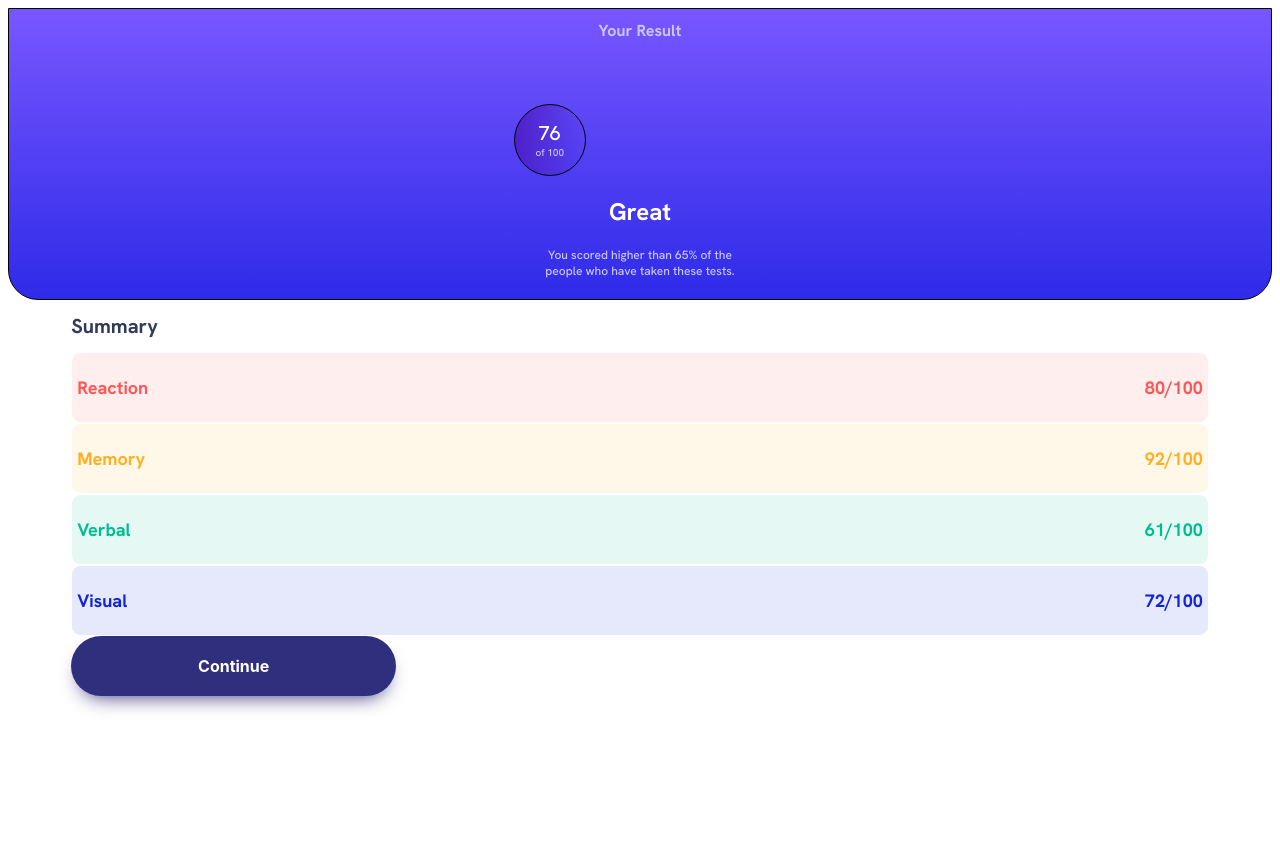
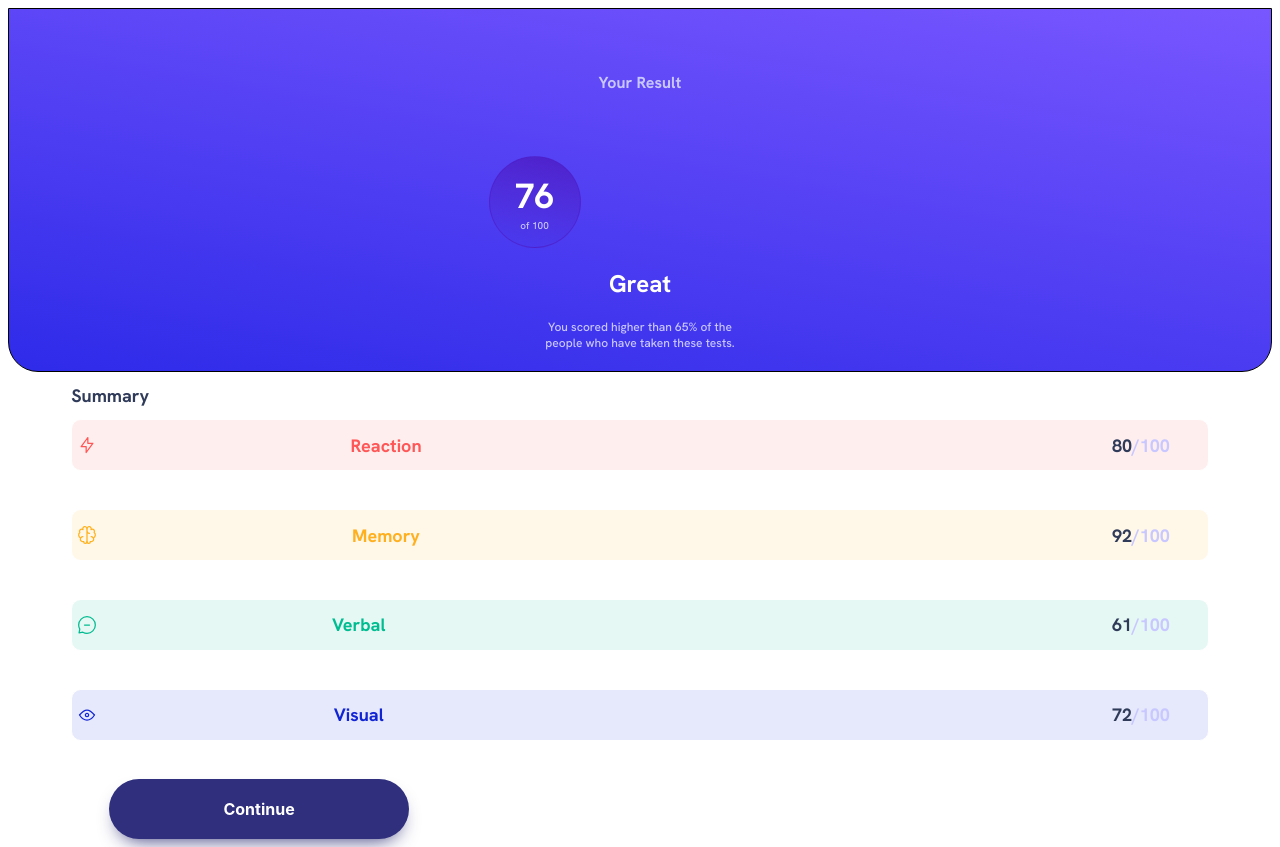
Before and after one commit to PaulMargueritteOclockStudent/Challenge_ResultSummaryContent, a plain HTML site: page index.html in a window 1280 px wide. Before the commit the page ends 800 px from the top, so only its background shows below. Drawn offline with Linux system fonts and the light colour scheme.

Commit message:
Grosses maj font etc...
Reste plus que le spacing pour le bouton a finir

```diff
--- a/index.html
+++ b/index.html
@@ -40,16 +40,16 @@
         </h1>
 
         <div class="red">
-            <p>Reaction</p> <p><span class="quatrevingt">80</span>/100</p>
+            <img src="results-summary-component-main/results-summary-component-main/assets/images/icon-reaction.svg"><h1>Reaction</h1><p><span>80</span>/100</p>
         </div>
         <div class="yellow">
-            <p>Memory</p> <p><span>92</span>/100</p>
+            <img src="results-summary-component-main/results-summary-component-main/assets/images/icon-memory.svg"><h1>Memory</h1><p><span class="first">92</span>/100</p>
         </div>
         <div class="green">
-            <p>Verbal</p> <p><span>61</span>/100</p>
+            <img src="results-summary-component-main/results-summary-component-main/assets/images/icon-verbal.svg"><h1>Verbal</h1><p><span class="first">61</span>/100</p>
         </div>
         <div class="blue">
-            <p>Visual</p> <p><span>72</span>/100</p>
+            <img src="results-summary-component-main/results-summary-component-main/assets/images/icon-visual.svg"><h1>Visual</h1><p><span class="first">72</span>/100</p>
         </div>
 
         <button class="button-34" role="button">Continue</button>
--- a/style.css
+++ b/style.css
@@ -3,7 +3,7 @@
 }
 
 .partietop {
-    background: linear-gradient(180deg, hsl(252, 100%, 67%), hsla(241, 81%, 54%));
+    background: linear-gradient(190deg, hsl(252, 100%, 67%), hsl(241, 81%, 54%));
     border: 1px solid ;
     border-bottom-left-radius: 30px;
     border-bottom-right-radius: 30px;
@@ -13,25 +13,30 @@
 .top {
     color: hsl(241, 100%, 89%);
     font-size: 8px;
+    margin-top: 5%;
 }
 
 .partietop-rond {
-    background: linear-gradient(90deg, hsla(256, 72%, 46%, 1), hsla(241, 72%, 46%, 0));
-    border: 1px solid ;
-    width: 70px;
-    height: 70px;
-    border-radius: 40px;
+    background: linear-gradient(190deg, hsla(256, 72%, 46%, 1), hsla(241, 72%, 46%, 0));
+    border: 1px solid hsla(256, 72%, 46%, 0.75);
+    width: 90px;
+    height: 90px;
+    border-radius: 60px;
     display: flex;
     align-items: center;
     justify-content: center;
-    margin-left: 40%;
+    margin-left: 38%;
     margin-top: 5%;
-
+    font-size: 18px;
 }
 
+.partietop-rond p {
+    color: hsl(241, 100%, 89%);
+}
 .numbertop {
     color: hsl(0, 0%, 100%);
-    font-size: 20px;
+    font-size: 35px;
+    font-weight: 700;
 }
 
 .suitenumber {
@@ -50,14 +55,19 @@
 }
 
 .partiebottom h1{
-    font-size: 20px;
+    font-size: 18px;
     margin-left: 5%;
     color: hsl(224, 30%, 27%);
+}
 
+.partiebottom span {
+    color: hsl(224, 30%, 27%);
 }
 
 .red {
     display: flex;
+    text-align: center;
+    align-items: center;
     justify-content: space-between;
     border-radius: 10px;
     border: 1px solid white;
@@ -68,11 +78,24 @@
     color: hsl(0, 100%, 67%);
     margin-left: 5%;
     margin-right: 5%;
+    padding-right: 3%;
+    margin-bottom: 3%;
+    height: 40px;
 }
 
+.red p {
+    color: hsl(241, 100%, 89%);
+}
+
+.red h1 {
+    color: hsl(0, 100%, 67%);
+    margin-right: 45%;
+}
 
 .yellow {
     display: flex;
+    text-align: center;
+    align-items: center;
     justify-content: space-between;
     border-radius: 10px;
     border: 1px solid white;
@@ -83,10 +106,24 @@
     color: hsl(39, 100%, 56%);
     margin-left: 5%;
     margin-right: 5%;
+    padding-right: 3%;
+    margin-bottom: 3%;
+    height: 40px;
+}
+
+.yellow p {
+    color: hsl(241, 100%, 89%);
+}
+
+.yellow h1 {
+    color: hsl(39, 100%, 56%);
+    margin-right: 45%;
 }
 
 .green {
     display: flex;
+    text-align: center;
+    align-items: center;
     justify-content: space-between;
     border-radius: 10px;
     border: 1px solid white;
@@ -97,10 +134,24 @@
     color: hsl(166, 100%, 37%);
     margin-left: 5%;
     margin-right: 5%;
+    padding-right: 3%;
+    margin-bottom: 3%;
+    height: 40px;
+}
+
+.green p {
+    color: hsl(241, 100%, 89%);
+}
+
+.green h1 {
+    color: hsl(166, 100%, 37%);
+    margin-right: 50%;
 }
 
 .blue {
     display: flex;
+    text-align: center;
+    align-items: center;
     justify-content: space-between;
     border-radius: 10px;
     border: 1px solid white;
@@ -111,6 +162,19 @@
     font-size: 18px;
     margin-left: 5%;
     margin-right: 5%;
+    padding-right: 3%;
+    margin-bottom: 3%;
+    height: 40px;
+}
+
+.blue p {
+    color: hsl(241, 100%, 89%);
+
+}
+
+.blue h1 {
+    color: hsl(234, 85%, 45%);
+    margin-right: 50%;
 }
 
 .button-34 {
@@ -134,7 +198,6 @@
   width: fit-content;
   word-break: break-word;
   border: 0;
-  width: 325px;
-  margin-left: 5%;
-
+  width: 300px;
+  margin-left: 8%;
 }
```
